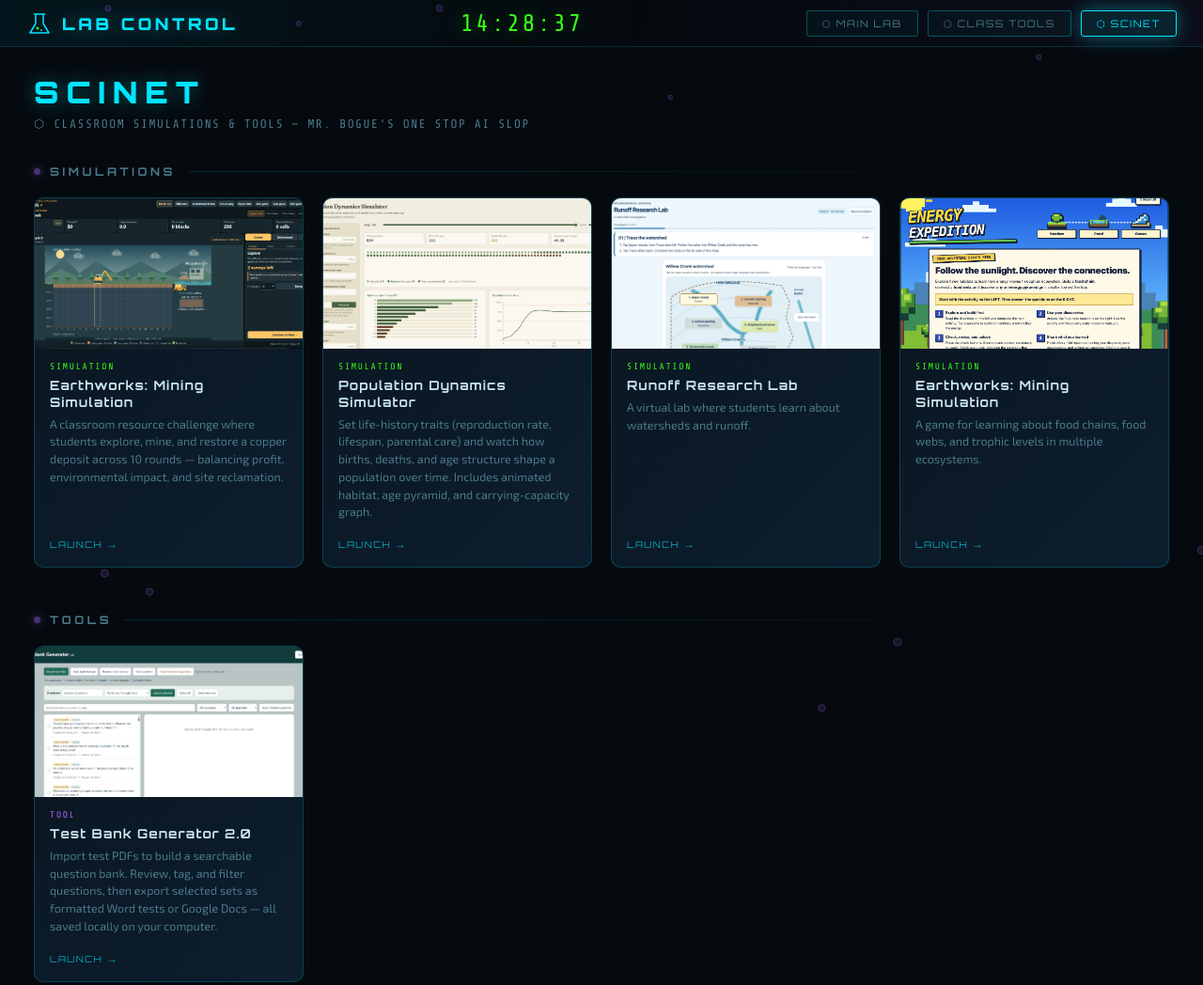
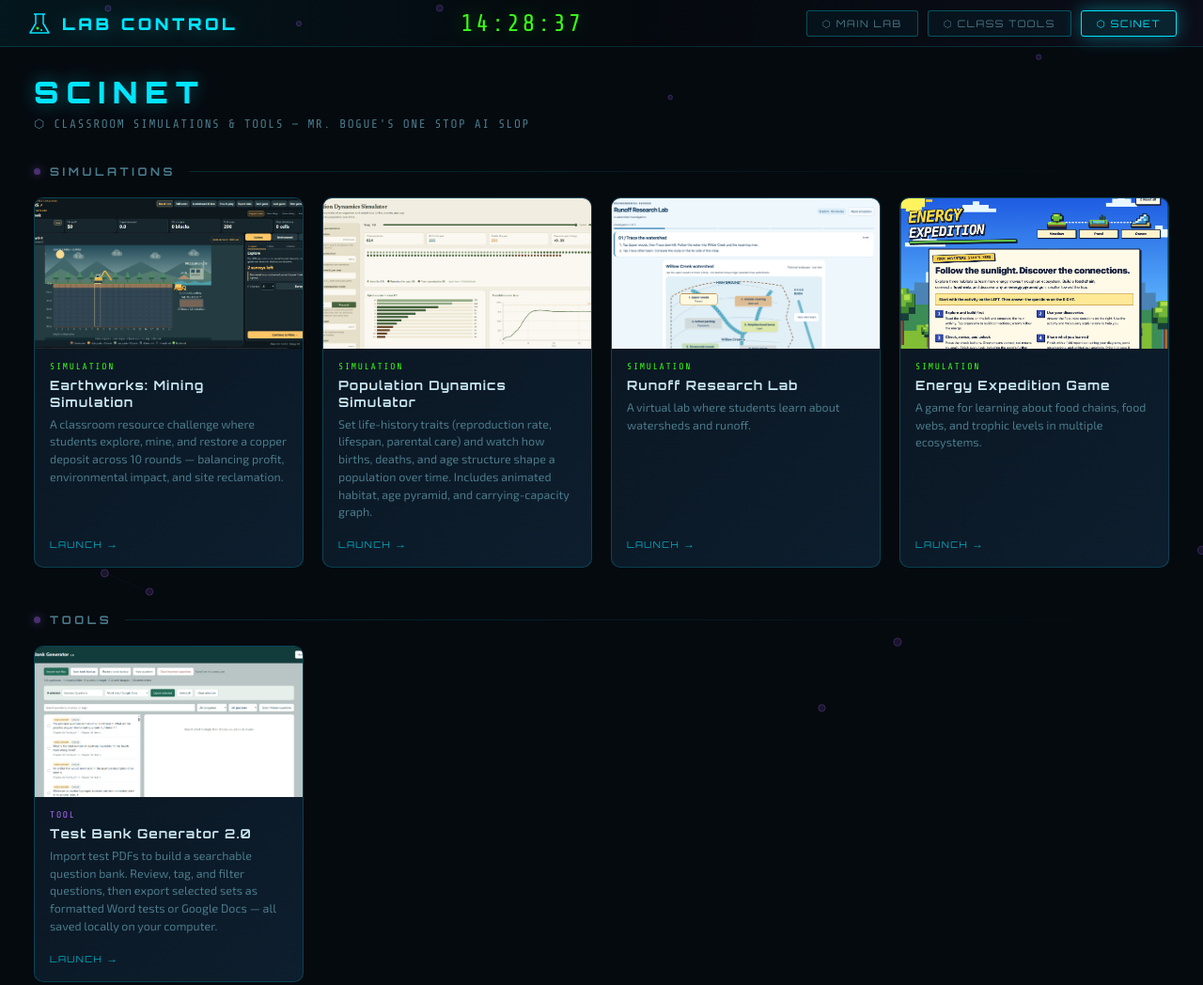
Before and after one commit to tbogue/classtools, a plain HTML site: page scinet.html in a window 1280 px wide. Shown: the whole page at 94% size. Drawn offline with nearby package versions, Linux system fonts and the light colour scheme.

Commit message:
Update scinet.html

```diff
--- a/scinet.html
+++ b/scinet.html
@@ -301,7 +301,7 @@
       </div>
       <div class="card-body">
         <div class="card-tag sim">Simulation</div>
-        <div class="card-title">Earthworks: Mining Simulation</div>
+        <div class="card-title">Energy Expedition Game</div>
         <div class="card-desc">A game for learning about food chains, food webs, and trophic levels in multiple ecosystems.</div>
         <div class="card-launch">Launch</div>
       </div>
```
